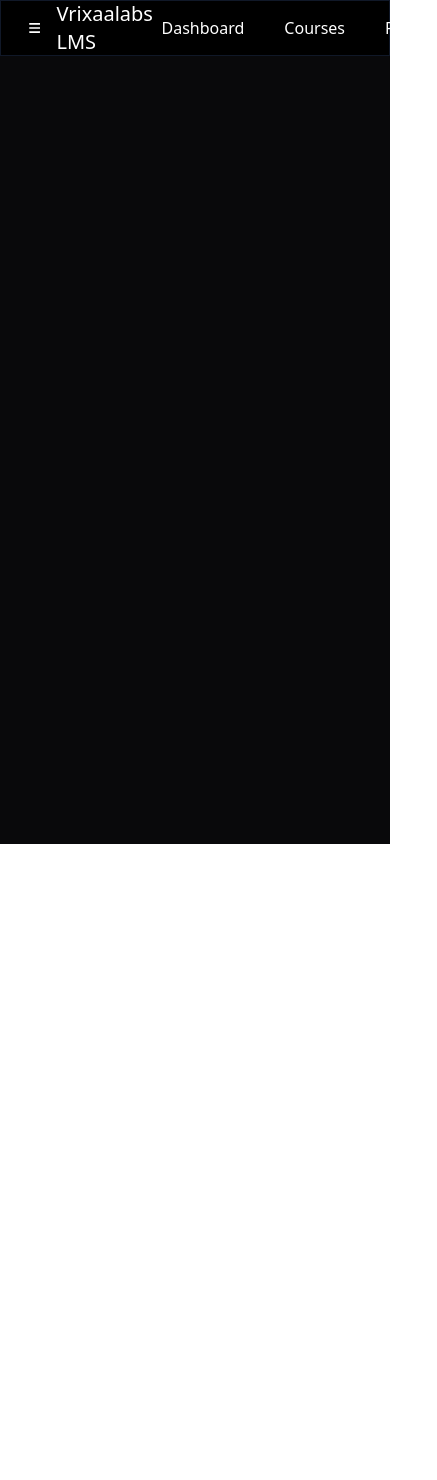
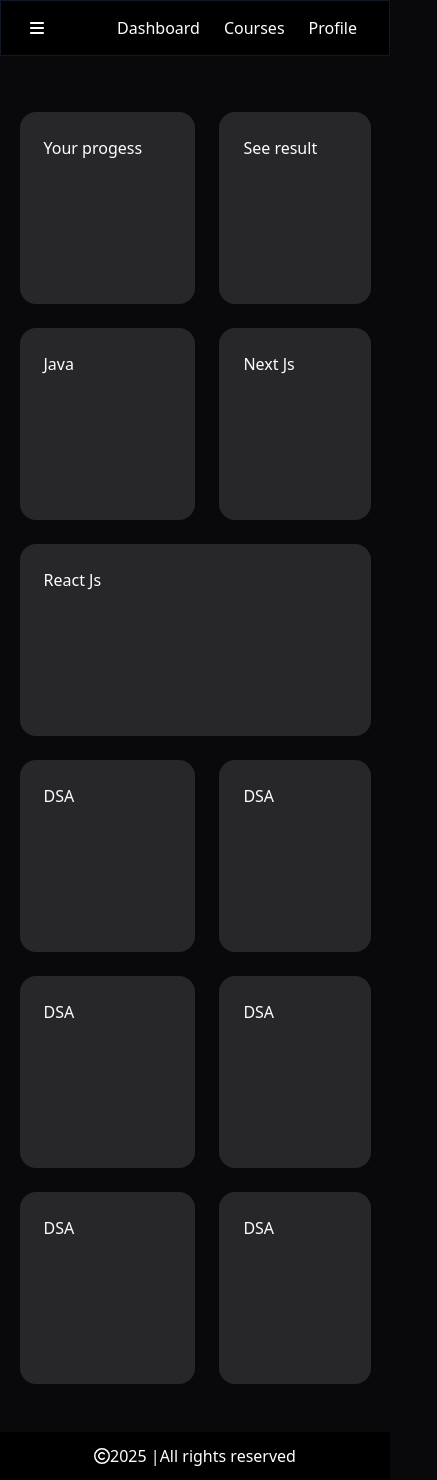
Before and after one commit to shyamkr32/lms-frontend, a Next.js app: page / in a window 390 px wide. Shown: the whole page, 437 px wide, since content can reach past the window. Before the commit the page ends 844 px from the top, so only its background shows below. Built offline with nearby package versions, Linux system fonts and the light colour scheme.

Commit message:
add footer and made responsive

```diff
--- a/app/layout.tsx
+++ b/app/layout.tsx
@@ -2,6 +2,7 @@ import type { Metadata } from "next";
 import { Geist, Geist_Mono } from "next/font/google";
 import "./globals.css";
 import Navbar from "@/components/Navbar";
+import Footer from "@/components/Footer";
 
 const geistSans = Geist({
   variable: "--font-geist-sans",
@@ -26,13 +27,14 @@ export default function RootLayout({
   return (
     <html lang="en">
       <body
-        className={`${geistSans.variable} ${geistMono.variable} antialiased`}
+        className={`${geistSans.variable} ${geistMono.variable} antialiased bg-zinc-950 text-white min-h-screen flex flex-col`}
       >
-        <div className="bg-zinc-950 text-white min-h-screen">
+        <Navbar/>
+        <div className="grow ">
 
-        <Navbar/>
         {children}
         </div>
+        <Footer/>
       </body>
     </html>
   );
--- a/app/page.tsx
+++ b/app/page.tsx
@@ -3,7 +3,21 @@ import Image from "next/image";
 export default function Home() {
   return (
     <>
-
+      <div className="w-[90vw] mx-auto">
+        <div className="grid md:grid-cols-3 lg:grid-cols-4 gap-6 pt-28 pb-12">
+            <div className="rounded-2xl bg-zinc-800 h-48 p-6 hover:bg-zinc-700 hover:transition-all hover:duration-300">Your progess</div>
+            <div className="rounded-2xl bg-zinc-800 h-48 p-6 hover:bg-zinc-700 hover:transition-all hover:duration-300">See result</div>
+            <div className="rounded-2xl bg-zinc-800 h-48 p-6 hover:bg-zinc-700 hover:transition-all hover:duration-300">Java</div>
+            <div className="rounded-2xl bg-zinc-800 h-48 p-6 hover:bg-zinc-700 hover:transition-all hover:duration-300">Next Js</div>
+            <div className="rounded-2xl bg-zinc-800 h-48 p-6 col-span-2 hover:bg-zinc-700 hover:transition-all hover:duration-300">React Js</div>
+            <div className="rounded-2xl bg-zinc-800 h-48 p-6 hover:bg-zinc-700 hover:transition-all hover:duration-300">DSA</div>
+            <div className="rounded-2xl bg-zinc-800 h-48 p-6 hover:bg-zinc-700 hover:transition-all hover:duration-300">DSA</div>
+            <div className="rounded-2xl bg-zinc-800 h-48 p-6 hover:bg-zinc-700 hover:transition-all hover:duration-300">DSA</div>
+            <div className="rounded-2xl bg-zinc-800 h-48 p-6 hover:bg-zinc-700 hover:transition-all hover:duration-300">DSA</div>
+            <div className="rounded-2xl bg-zinc-800 h-48 p-6 hover:bg-zinc-700 hover:transition-all hover:duration-300">DSA</div>
+            <div className="rounded-2xl bg-zinc-800 h-48 p-6 hover:bg-zinc-700 hover:transition-all hover:duration-300">DSA</div>
+        </div>
+      </div>
     </>
   );
 }
--- /dev/null
+++ b/components/Footer.tsx
@@ -0,0 +1,14 @@
+import React from 'react'
+import { FaRegCopyright } from "react-icons/fa6";
+
+const Footer = () => {
+  return (
+    <footer className='bg-black h-12 flex justify-center items-center '>
+        <FaRegCopyright />
+        <div>2025 |</div>
+        <div>All rights reserved</div>
+    </footer>
+  )
+}
+
+export default Footer
--- a/components/Navbar.tsx
+++ b/components/Navbar.tsx
@@ -14,14 +14,14 @@ const toogleSidebar =()=>{
 }
 
   return (
-    <nav className="w-100vw h-14 bg-black flex justify-between items-center border border-gray-900 px-7">
+    <nav className="position fixed top-0 w-[100vw] h-14 bg-black flex justify-between items-center border border-gray-900 px-7">
       <div className="flex gap-4 items-center">
         <FaBars className="cursor-pointer" onClick={toogleSidebar} />
         <Link href={"/"}>
-          <div className="text-xl">Vrixaalabs LMS</div>
+          <div className="hidden sm:block text-xl">Vrixaalabs LMS</div>
         </Link>
       </div>
-      <div className="flex  gap-8">
+      <div className="flex gap-4 sm:gap-8">
         <Link href={"/dashboard"}>
           <div className=" rounded-md p-1 hover:bg-zinc-800"> Dashboard</div>{" "}
         </Link>
@@ -34,7 +34,7 @@ const toogleSidebar =()=>{
       </div>
 
       {
-        sidebar && <div className="min-h-screen bg-black w-1/4 fixed top-0 left-0 transition duration-1000">
+        sidebar && <div className="min-h-screen bg-black w-2/3 sm:w-1/4 fixed top-0 left-0 transition duration-1000">
           <RxCross1 className="m-6 text-xl" onClick={toogleSidebar}/>
           <ul className="mx-5 flex flex-col gap-2">
             <li>Your profile</li>
```
